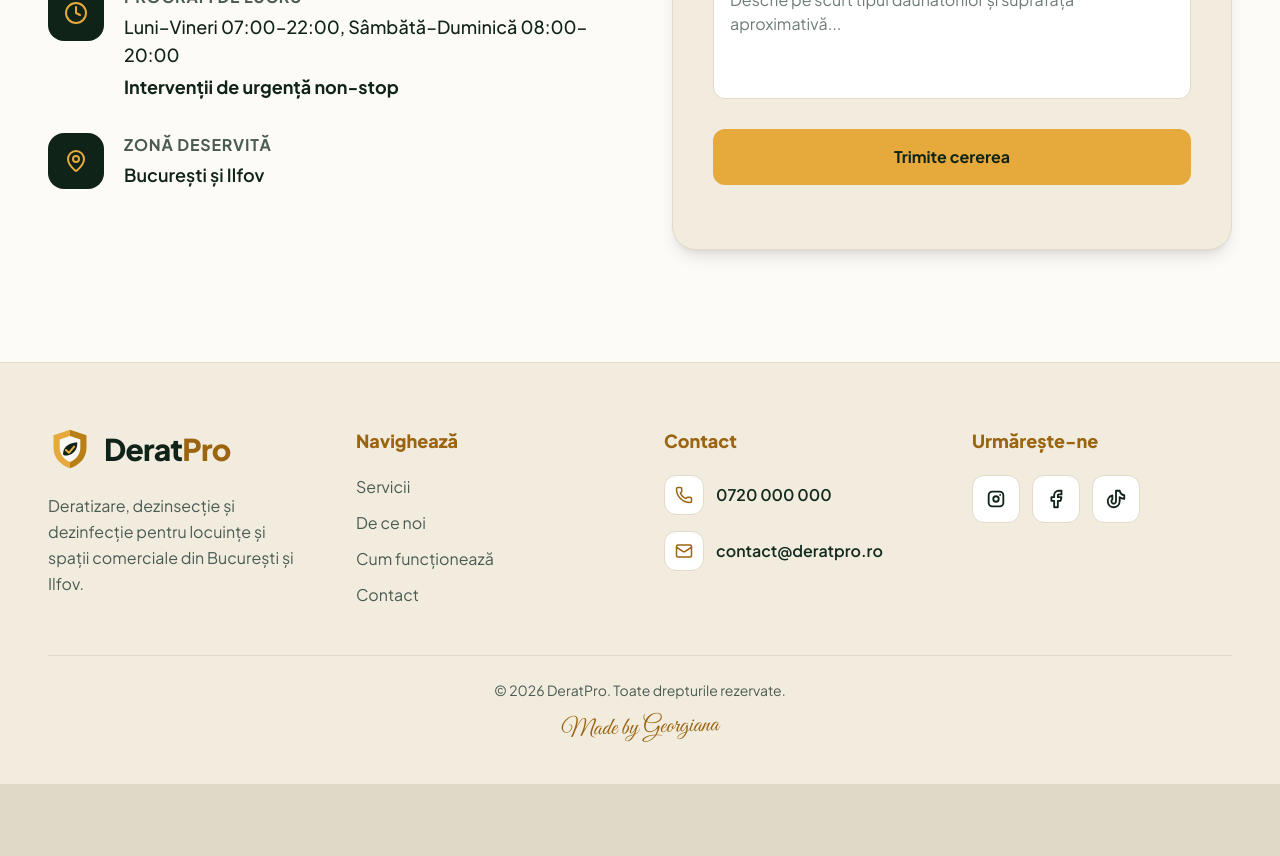
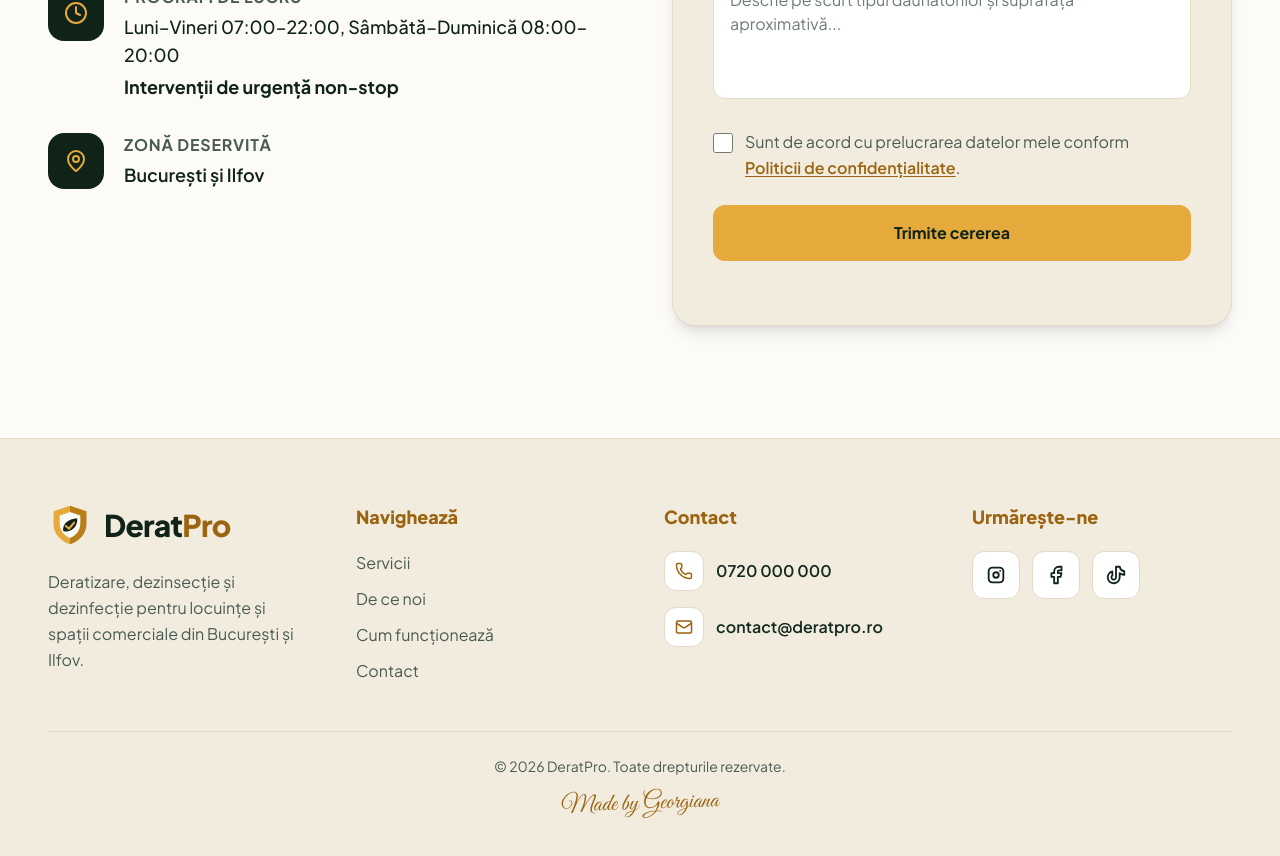
Before and after one commit to georgianaoniceanu/deratpro, a Next.js app: page / in a window 1280 px wide. Shown: the part 3340-4196 px from the top of the page. Before the commit the page ends 4124 px from the top, so only its background shows below. Built offline with nearby package versions, Linux system fonts and the light colour scheme.

Commit message:
added gdpr and updated readme

```diff
--- a/components/Contact.tsx
+++ b/components/Contact.tsx
@@ -1,10 +1,11 @@
 "use client"
 import { Phone, Mail, Clock, MapPin } from "lucide-react"
 import {contactInfo} from "../data/date"
-import { useState } from "react"
+import { useRef, useState } from "react"
 import type { ChangeEvent, CSSProperties, FocusEvent, SubmitEvent } from "react"
 // regulile de validare stau separat, in lib/validate.ts, ca sa poata fi testate automat
-import { validate, type Form } from "../lib/validate"
+import { validate, validateConsent, type Form } from "../lib/validate"
+import PrivacyDialog from "./PrivacyDialog"
 // id-ul din pagina al fiecarui camp (pentru label si pentru mutarea cursorului la primul camp gresit)
 const fieldIds: Record<keyof Form, string> = { nume: "nume", telefon: "tel", mesaj: "mesaj" }
 
@@ -12,6 +13,10 @@ export default function Contact(){
     const [form, setForm] = useState<Form>({nume: "", telefon: "", mesaj: ""})
     const [error, setError] = useState<Form>({nume: "", telefon: "", mesaj:""})
     const [sent, setSent] = useState(false)
+    // bifa de acord cu Politica de confidentialitate (obligatorie) si eroarea ei
+    const [consent, setConsent] = useState(false)
+    const [consentError, setConsentError] = useState("")
+    const privacyRef = useRef<HTMLDialogElement>(null)
     const handleChange = (e : ChangeEvent<HTMLInputElement | HTMLTextAreaElement>)=>{
         setSent(false)
         const name = e.target.name as keyof Form
@@ -27,10 +32,18 @@ export default function Contact(){
         if(form[name].trim() === "") return
         setError(prev => ({ ...prev, [name]: validate(form)[name] }))
     }
+    const handleConsent = (e : ChangeEvent<HTMLInputElement>)=>{
+        setSent(false)
+        setConsent(e.target.checked)
+        // eroarea dispare imediat ce bifeaza
+        if(consentError) setConsentError(validateConsent(e.target.checked))
+    }
     const handleSubmit = (e:SubmitEvent<HTMLFormElement>)=>{
         e.preventDefault()
         const found = validate(form)
         setError(found)
+        const foundConsent = validateConsent(consent)
+        setConsentError(foundConsent)
         // primul camp gresit, in ordinea din formular: ducem cursorul acolo, ca vizitatorul sa stie de unde sa inceapa
         // (il aducem in mijlocul ecranului, ca sa nu ramana ascuns sub navbar-ul lipit sus)
         const firstInvalid = (["nume", "telefon", "mesaj"] as const).find(field => found[field] !== "")
@@ -40,8 +53,14 @@ export default function Contact(){
             input?.scrollIntoView({ block: "center", behavior: "smooth" })
             return
         }
+        // campurile sunt corecte, dar lipseste bifa: ducem cursorul la ea
+        if(foundConsent){
+            document.getElementById("acord")?.focus()
+            return
+        }
         setSent(true)
         setForm({nume: "", telefon: "", mesaj: ""})
+        setConsent(false)
     }
     // clasele unui camp: contur rosu cand are eroare, mustar la focus altfel
     const fieldClass = (field: keyof Form) =>
@@ -145,6 +164,28 @@ export default function Contact(){
                             {error.mesaj && <p id="mesaj-error" className="mt-2 text-sm font-medium text-red-700 dark:text-red-400">{error.mesaj}</p>}
                         </div>
 
+                        {/* acordul cu Politica de confidentialitate: obligatoriu, pentru ca formularul colecteaza date personale.
+                            politica se deschide intr-o fereastra peste pagina, ca vizitatorul sa nu piarda ce a completat */}
+                        <div>
+                            <div className="flex items-start gap-3">
+                                <input type="checkbox" id="acord" name="acord" checked={consent} onChange={handleConsent}
+                                    // numele complet pentru cititoarele de ecran: butonul din eticheta nu intra in numele bifei
+                                    aria-label="Sunt de acord cu prelucrarea datelor mele conform Politicii de confidențialitate"
+                                    aria-invalid={consentError ? true : undefined}
+                                    aria-describedby={consentError ? "acord-error" : undefined}
+                                    className={`mt-1 w-5 h-5 shrink-0 rounded accent-forest dark:accent-mustard cursor-pointer ${consentError ? "outline-2 outline-red-600 outline-offset-2" : ""}`}/>
+                                <label htmlFor="acord" className="text-base text-typography-muted leading-relaxed cursor-pointer">
+                                    Sunt de acord cu prelucrarea datelor mele conform{" "}
+                                    <button type="button" onClick={() => privacyRef.current?.showModal()}
+                                        className="font-semibold text-[#9A6410] dark:text-mustard underline underline-offset-2 hover:no-underline">
+                                        Politicii de confidențialitate
+                                    </button>
+                                    .
+                                </label>
+                            </div>
+                            {consentError && <p id="acord-error" className="mt-2 text-sm font-medium text-red-700 dark:text-red-400">{consentError}</p>}
+                        </div>
+
                         <button type="submit" className="w-full py-4 bg-mustard hover:bg-mustard-hover text-forest font-bold rounded-xl transition hover:-translate-y-0.5">
                             Trimite cererea
                         </button>
@@ -159,6 +200,8 @@ export default function Contact(){
                     </form>
                 </div>
             </div>
+
+            <PrivacyDialog ref={privacyRef} />
         </section>
     )
 }
--- /dev/null
+++ b/components/PrivacyDialog.tsx
@@ -0,0 +1,73 @@
+import type { MouseEvent, Ref } from "react"
+import { X } from "lucide-react"
+import { contactInfo } from "../data/date"
+
+// fereastra cu Politica de confidentialitate, deschisa din formularul de contact (dialogRef.current.showModal()).
+// <dialog> e accesibil din start: se inchide cu Escape, tine focusul inauntru si e anuntat corect de cititoarele de ecran.
+// vizitatorul citeste politica fara sa paraseasca pagina, deci nu pierde ce a completat in formular
+export default function PrivacyDialog({ ref }: { ref: Ref<HTMLDialogElement> }) {
+    // click pe fundalul intunecat (in afara casetei) inchide fereastra
+    function closeOnBackdrop(e: MouseEvent<HTMLDialogElement>) {
+        if (e.target === e.currentTarget) e.currentTarget.close()
+    }
+
+    return (
+        <dialog
+            ref={ref}
+            aria-labelledby="privacy-title"
+            onClick={closeOnBackdrop}
+            className="m-auto w-[calc(100%-2rem)] max-w-xl max-h-[85vh] rounded-2xl bg-sand-light text-typography shadow-2xl backdrop:bg-black/60 backdrop:backdrop-blur-sm"
+        >
+            <div className="p-6 sm:p-8">
+                <div className="flex items-start justify-between gap-4 mb-6">
+                    <h2 id="privacy-title" className="text-2xl font-extrabold tracking-tight text-forest dark:text-white">
+                        Politica de confidențialitate
+                    </h2>
+                    {/* form method="dialog": butonul inchide fereastra fara JavaScript suplimentar */}
+                    <form method="dialog">
+                        <button
+                            aria-label="Închide"
+                            className="w-10 h-10 shrink-0 flex items-center justify-center rounded-xl border border-sand-dark hover:border-mustard/60 hover:text-[#9A6410] dark:hover:text-mustard transition-colors"
+                        >
+                            <X size={20} aria-hidden="true" />
+                        </button>
+                    </form>
+                </div>
+
+                <div className="space-y-5 text-base leading-relaxed text-typography-muted">
+                    <section>
+                        <h3 className="font-bold text-typography mb-1">Ce date colectăm</h3>
+                        <p>Prin formularul de contact colectăm doar ce ne trimiți: numele, numărul de telefon și mesajul despre problema ta.</p>
+                    </section>
+
+                    <section>
+                        <h3 className="font-bold text-typography mb-1">De ce le folosim</h3>
+                        <p>Doar ca să te contactăm pentru estimarea și programarea intervenției cerute. Nu le folosim pentru reclame și nu le vindem nimănui.</p>
+                    </section>
+
+                    <section>
+                        <h3 className="font-bold text-typography mb-1">Cât timp le păstrăm</h3>
+                        <p>Cât este necesar pentru a răspunde cererii și pentru garanția lucrării, apoi le ștergem.</p>
+                    </section>
+
+                    <section>
+                        <h3 className="font-bold text-typography mb-1">Drepturile tale</h3>
+                        <p>
+                            Poți cere oricând să vezi, să corectezi sau să ștergi datele tale, scriindu-ne la{" "}
+                            <a href={`mailto:${contactInfo.email}`} className="font-semibold text-[#9A6410] dark:text-mustard underline underline-offset-2">
+                                {contactInfo.email}
+                            </a>
+                            .
+                        </p>
+                    </section>
+                </div>
+
+                <form method="dialog" className="mt-8">
+                    <button className="w-full py-3.5 bg-mustard hover:bg-mustard-hover text-forest font-bold rounded-xl transition">
+                        Am înțeles
+                    </button>
+                </form>
+            </div>
+        </dialog>
+    )
+}
--- a/lib/validate.ts
+++ b/lib/validate.ts
@@ -27,3 +27,8 @@ export function validate({ nume, telefon, mesaj }: Form): Form {
 
     return errors
 }
+
+// bifa de acord cu Politica de confidentialitate: obligatorie, pentru ca formularul colecteaza date personale (GDPR)
+export function validateConsent(accepted: boolean): string {
+    return accepted ? "" : "Pentru a trimite cererea, trebuie să fii de acord cu Politica de confidențialitate."
+}
```
Also changed, not shown: 2 other files (tests, documents, lock files or other folders).
